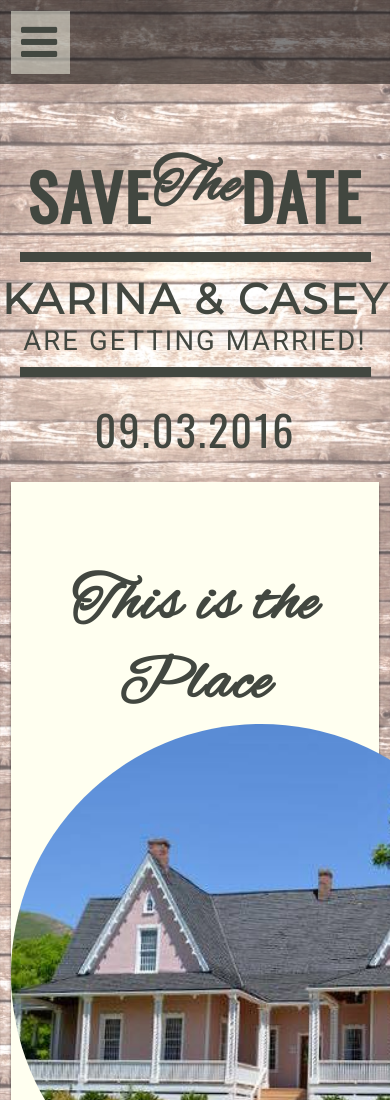
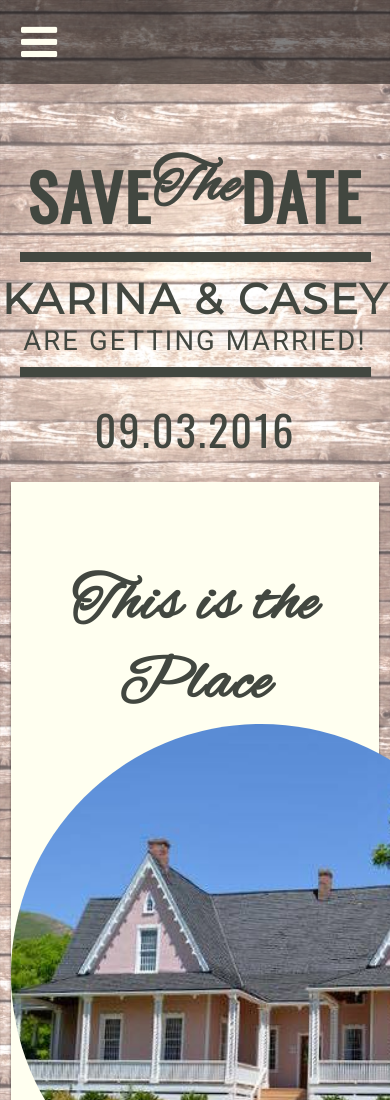
Before and after one commit to phillippuckett/KarinaAndCasey-WedInvite, a plain HTML site: page index.html in a window 390 px wide. Shown: the top 1100 px of the page. Drawn offline with nearby package versions, Linux system fonts and the light colour scheme.

Commit message:
mobile MVP finished

```diff
--- a/css/style.css
+++ b/css/style.css
@@ -57,12 +57,12 @@ body {
 }
 
 i.fa {
-    background-color: rgba(255,255,240, .5);
+    margin: 1.25vh; padding: 1.25vh;
+    background-color: rgba(0,0,0,.00); color: rgb(255,255,240);
     font-size: 5vh;
-    margin: 1.25vh; padding: 1.25vh;
     float: left;
 }
-i.fa:hover { background-color: rgba(0,0,0,.00); }
+i.fa:hover { color: rgba(0,0,0,00); }
 /* HEADER MENU*/
 
 
```
